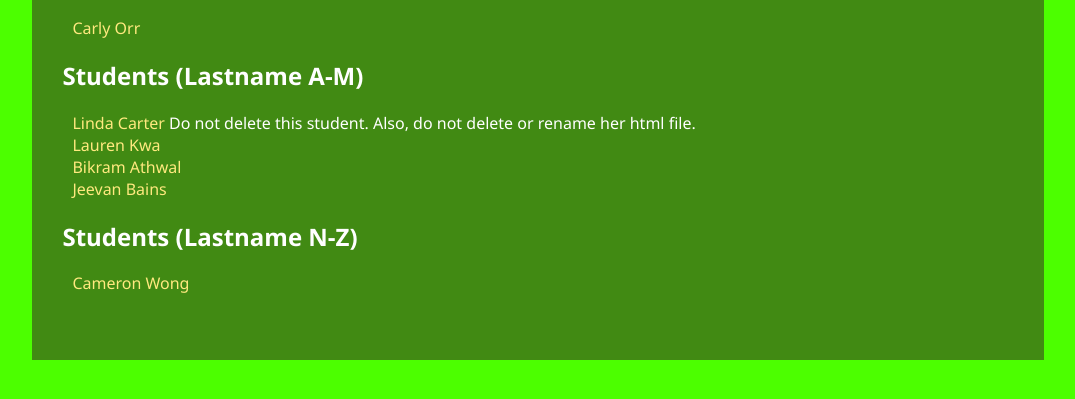
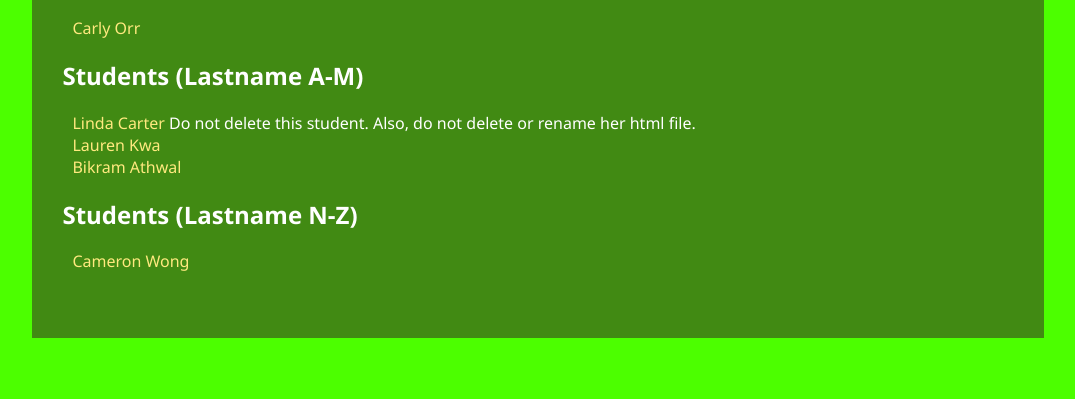
Before and after one commit to formidable255/blueberry, a plain HTML site: page Index.html in a window 1280 px wide. Shown: the part 227-626 px from the top of the page, without its empty margins (102-1177 px from the left). Drawn offline with Linux system fonts and the light colour scheme.

Commit message:
Revert "Update Index.html"
This reverts commit 30cd4da574c5f45fc5d3e17f55726c0a6012715f.

```diff
--- a/Index.html
+++ b/Index.html
@@ -24,7 +24,6 @@
             <li><a href="LindaCarter.html">Linda Carter</a> Do not delete this student. Also, do not delete or rename her html file.</li>
             <li><a href="LaurenKwa.html" target="_blank">Lauren Kwa</a></li>
             <li><a href="BikramAthwal.html" target="_blank">Bikram Athwal</a></li>
-            <li><a href="JeevanBains.html" target="_blank">Jeevan Bains</a></li>
         </ul>
 
         <h2>Students (Lastname N-Z)</h2>
```
